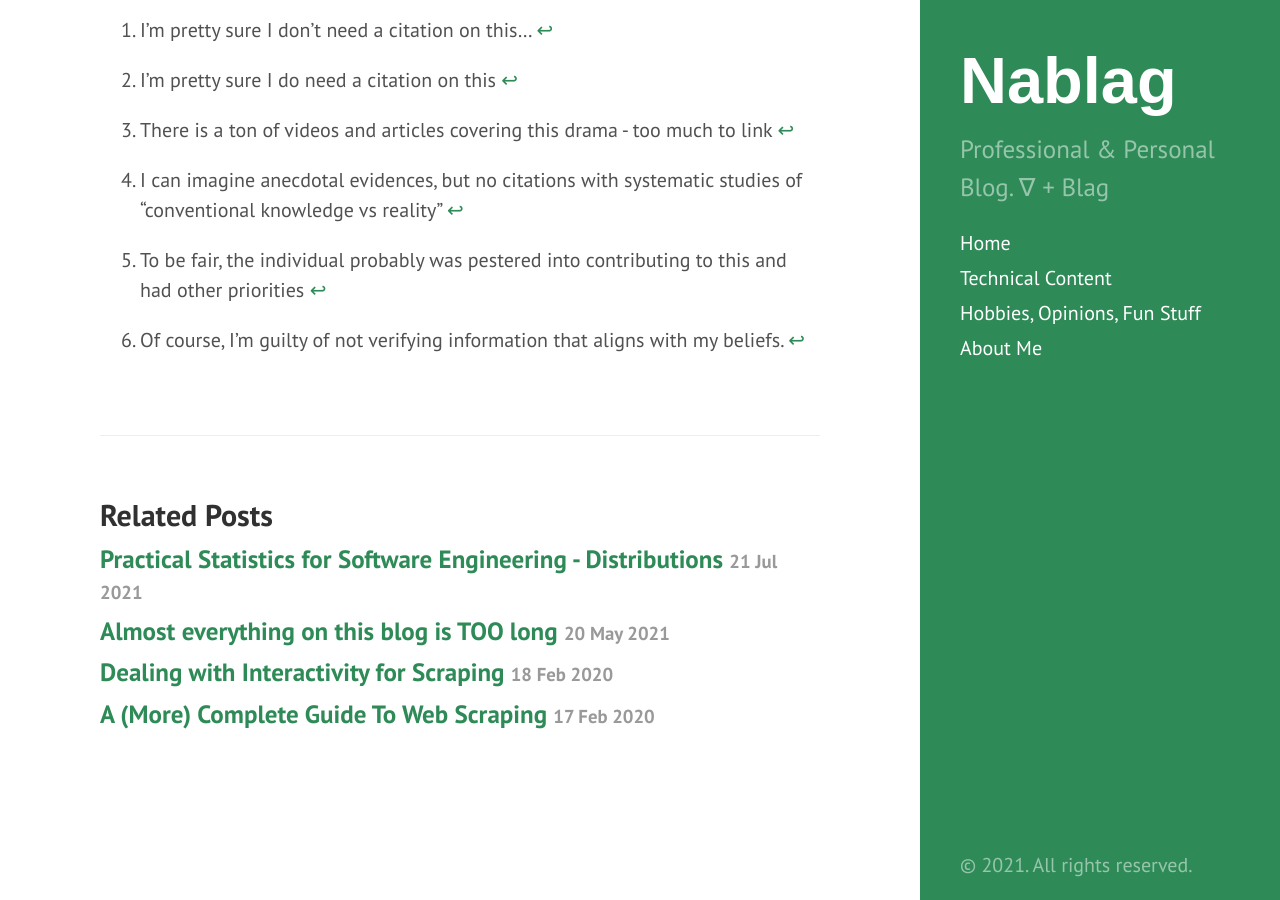
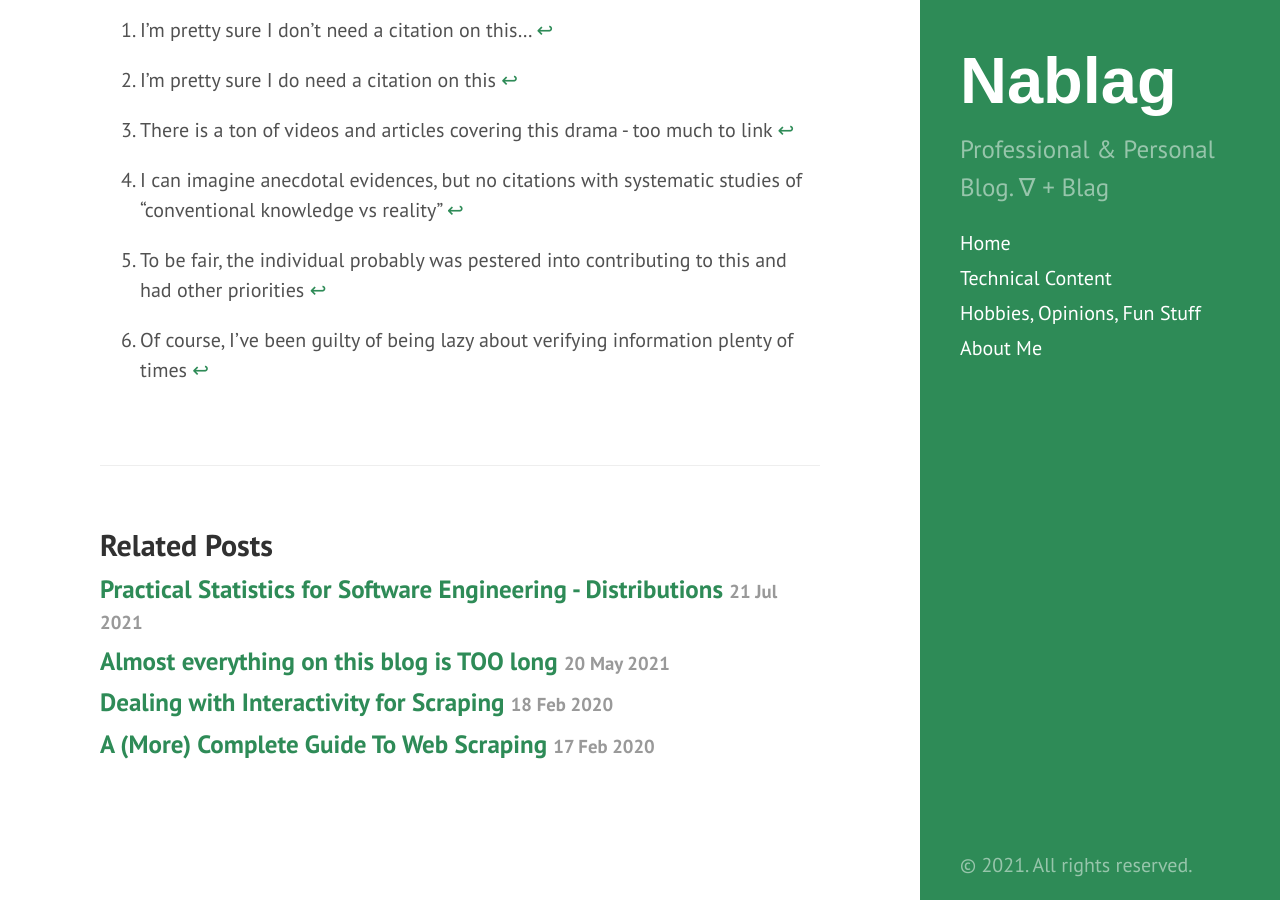
Before and after one commit to tedkim97/tedkim97.github.io, a Jekyll site: the page built from _posts/2021-08-01-linking_more_opinion.md, in a window 1280 px wide and 900 px high, scrolled down 5252 px. Built offline with Jekyll 4.4.1, drawn with Linux system fonts in a browser that asks for light colours.

Commit message:
minor rewording

```diff
--- a/_posts/2021-08-01-linking_more_opinion.md
+++ b/_posts/2021-08-01-linking_more_opinion.md
@@ -106,7 +106,7 @@ Linking provides accountability to help deal with this. That way when a tweet or
 
 [^6]: But to be honest of my own biases, I'm a much more lax about verifying this information if I believe it
 
-[^7]: Of course, I'm guilty of not verifying information that aligns with my beliefs.
+[^7]: Of course, I've been guilty of being lazy about verifying information plenty of times
 
 # Weaknesses
 
```
